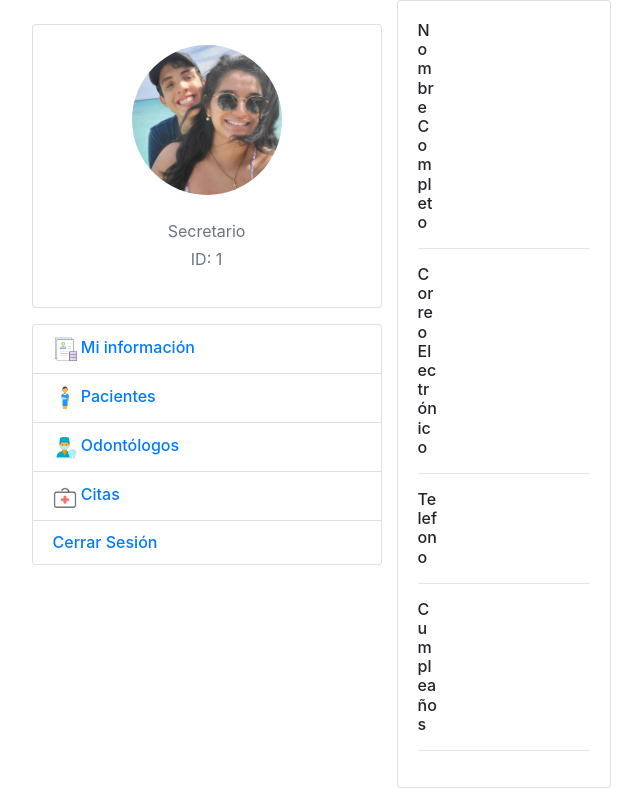
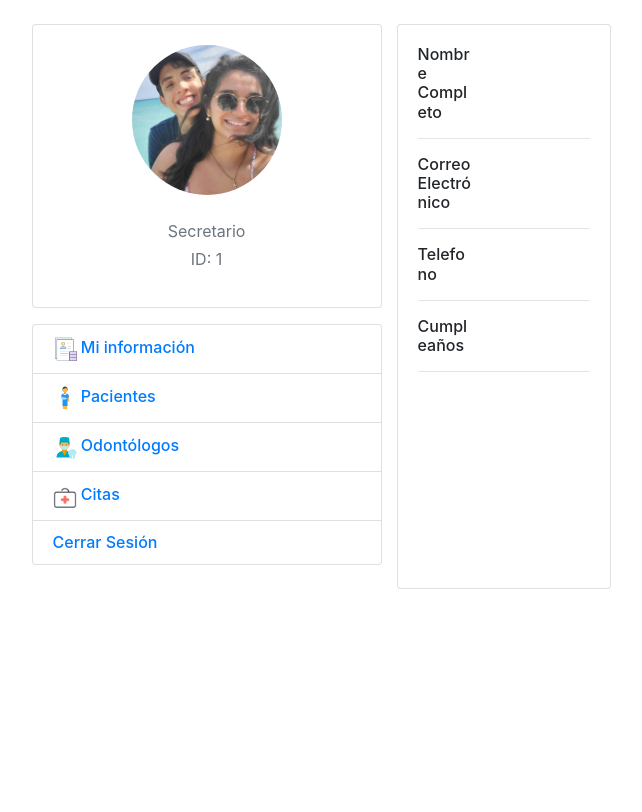
Before and after one commit to cesarlopezt/dental-clinic-appointments, a Django app: page / in a window 1280 px wide. Shown: the whole page, without its empty margins (326-968 px from the left). After the commit the page ends 589 px from the top, so only its background shows below. Run offline with Django 3.2, Linux system fonts and the light colour scheme; the visitor is signed in with stand-in values (Sample User, id 1); data that the repository does not hold is empty; some libraries are stand-ins or nearby versions.

Commit message:
"Fix base.html y profile.html, creacion de las tablas de dentista, paciente y cita"

```diff
--- a/appointments/templates/base.html
+++ b/appointments/templates/base.html
@@ -38,8 +38,8 @@
                         <h6 class="mb-0"><img src="{% static 'img/dentista.png'%}" width="24" height="24"><a href="/dentists/"> Odontólogos</a></h6>
                     </li>
 
-                        <li class="{{appointments_navbar}}list-group-item d-flex justify-content-between align-items-center flex-wrap" ">
-                        <h6 class="mb-0"><img src="{% static 'img/cita.png'%}" width="24" height="24"><a href="/appointments/"> Citas</a></h6>
+                        <li class="{{appointments_navbar}} list-group-item d-flex justify-content-between align-items-center flex-wrap" ">
+                        <h6 class="mb-0"><img src="{% static 'img/cita.png'%}" width="24" height="24"><a href="/appointments/">  Citas</a></h6>
                     </li>
 
                         <li class="list-group-item d-flex justify-content-between align-items-center flex-wrap" id="logout">
--- a/appointments/templates/secretaries/profile.html
+++ b/appointments/templates/secretaries/profile.html
@@ -1,40 +1,40 @@
 {% extends "base.html" %}
 
 {% block container %}
-<div class="card mb-4">
+<div class="card mt-4">
     <div class="card-body">
       <div class="row">
-        <div class="col-sm-3">
+        <div class="col-sm-5">
           <h6 class="mb-0">Nombre Completo</h6>
         </div>
-        <div class="col-sm-9 text-secondary">
+        <div class="col-sm-5 text-secondary">
             {{user.secretary}}
         </div>
       </div>
       <hr>
       <div class="row">
-        <div class="col-sm-3">
+        <div class="col-sm-5">
           <h6 class="mb-0">Correo Electrónico</h6>
         </div>
-        <div class="col-sm-9 text-secondary">
+        <div class="col-sm-7 text-secondary">
             {{user.secretary.email}}
         </div>
       </div>
       <hr>
       <div class="row">
-        <div class="col-sm-3">
+        <div class="col-sm-5">
           <h6 class="mb-0">Telefono</h6>
         </div>
-        <div class="col-sm-9 text-secondary">
+        <div class="col-sm-5 text-secondary">
             {{user.secretary.phone_no}}
         </div>
       </div>
       <hr>
       <div class="row">
-        <div class="col-sm-3">
+        <div class="col-sm-5">
           <h6 class="mb-0">Cumpleaños</h6>
         </div>
-        <div class="col-sm-9 text-secondary">
+        <div class="col-sm-5 text-secondary">
             {{user.secretary.birth_date}}
         </div>
       </div>
```
Also changed, not shown: appointments/static/style.css (+12 -0 lines), appointments/templates/appointments/list.html (+36 -1 lines), appointments/templates/dentists/list.html (+32 -1 lines), appointments/templates/patients/list.html (+45 -1 lines).
